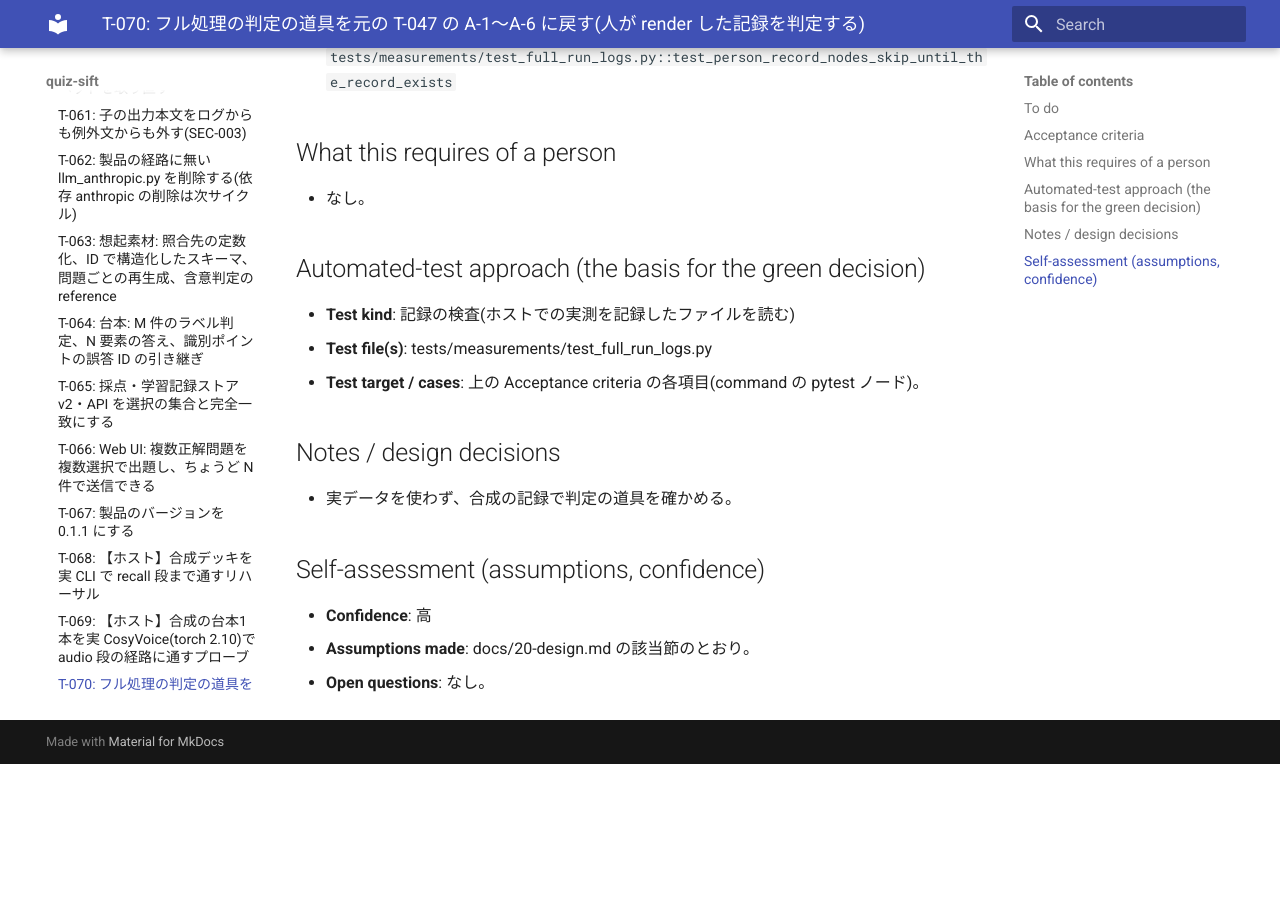
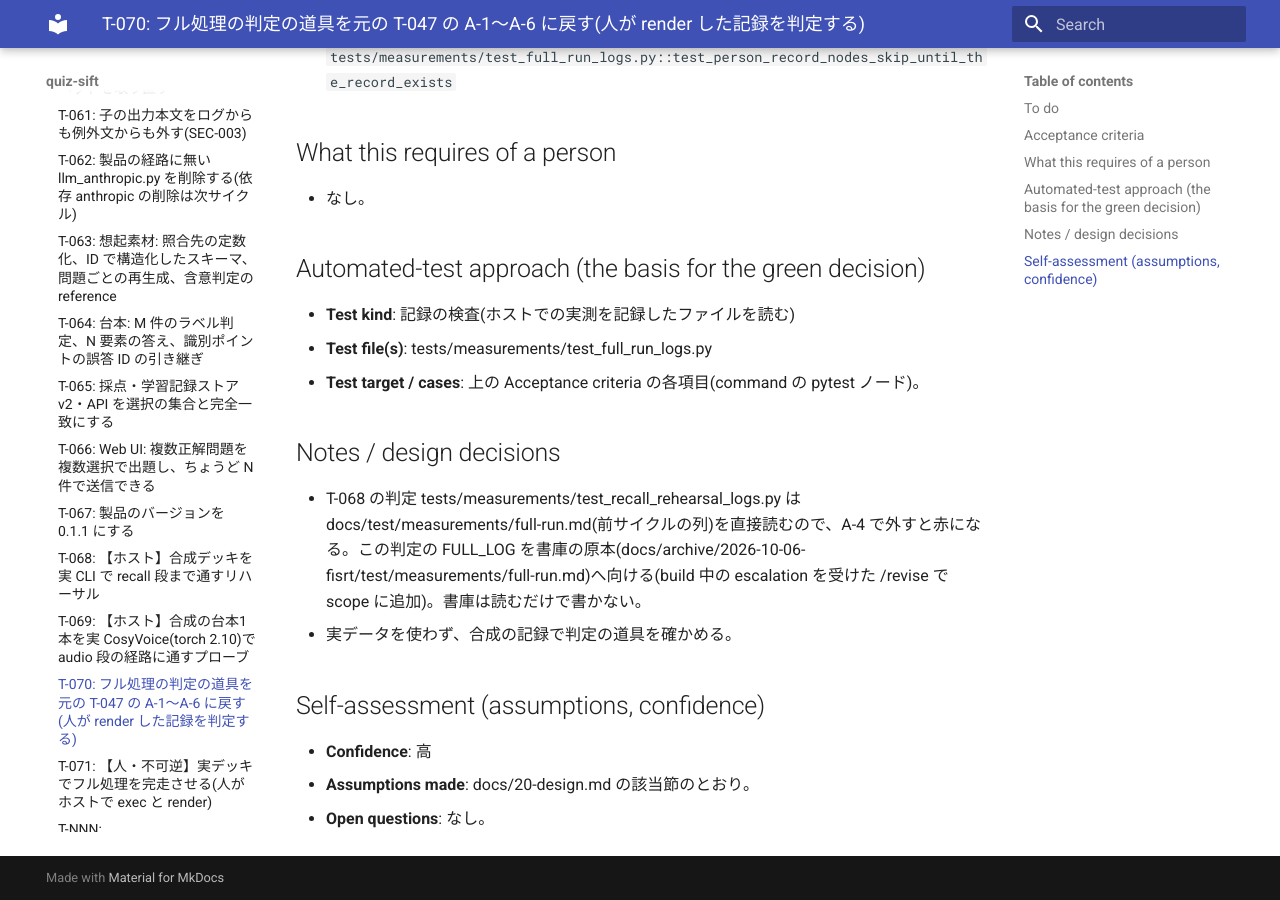
Before and after one commit to komoroko/quiz-sift, an MkDocs documentation site: the page built from docs/tasks/T-070.md, in a window 1280 px wide and 900 px high, scrolled down 1241 px. Built offline with MkDocs 1.6.1 and Material for MkDocs 9.7.7, drawn with Linux system fonts in a browser that asks for light colours; before the commit the page ends 2005 px from its top, so only the background shows below that.

Commit message:
revise: T-070 の scope に test_recall_rehearsal_logs.py を足す(5d2a7f4 の scope-add は拒否されていた)

```diff
--- a/docs/tasks/T-070.md
+++ b/docs/tasks/T-070.md
@@ -32,6 +32,7 @@
 - **Test target / cases**: 上の Acceptance criteria の各項目(command の pytest ノード)。
 
 ## Notes / design decisions
+- T-068 の判定 tests/measurements/test_recall_rehearsal_logs.py は docs/test/measurements/full-run.md(前サイクルの列)を直接読むので、A-4 で外すと赤になる。この判定の FULL_LOG を書庫の原本(docs/archive/2026-10-06-fisrt/test/measurements/full-run.md)へ向ける(build 中の escalation を受けた /revise で scope に追加)。書庫は読むだけで書かない。
 - 実データを使わず、合成の記録で判定の道具を確かめる。
 
 ## Self-assessment (assumptions, confidence)
```
Also changed, not shown: 3 other files.
